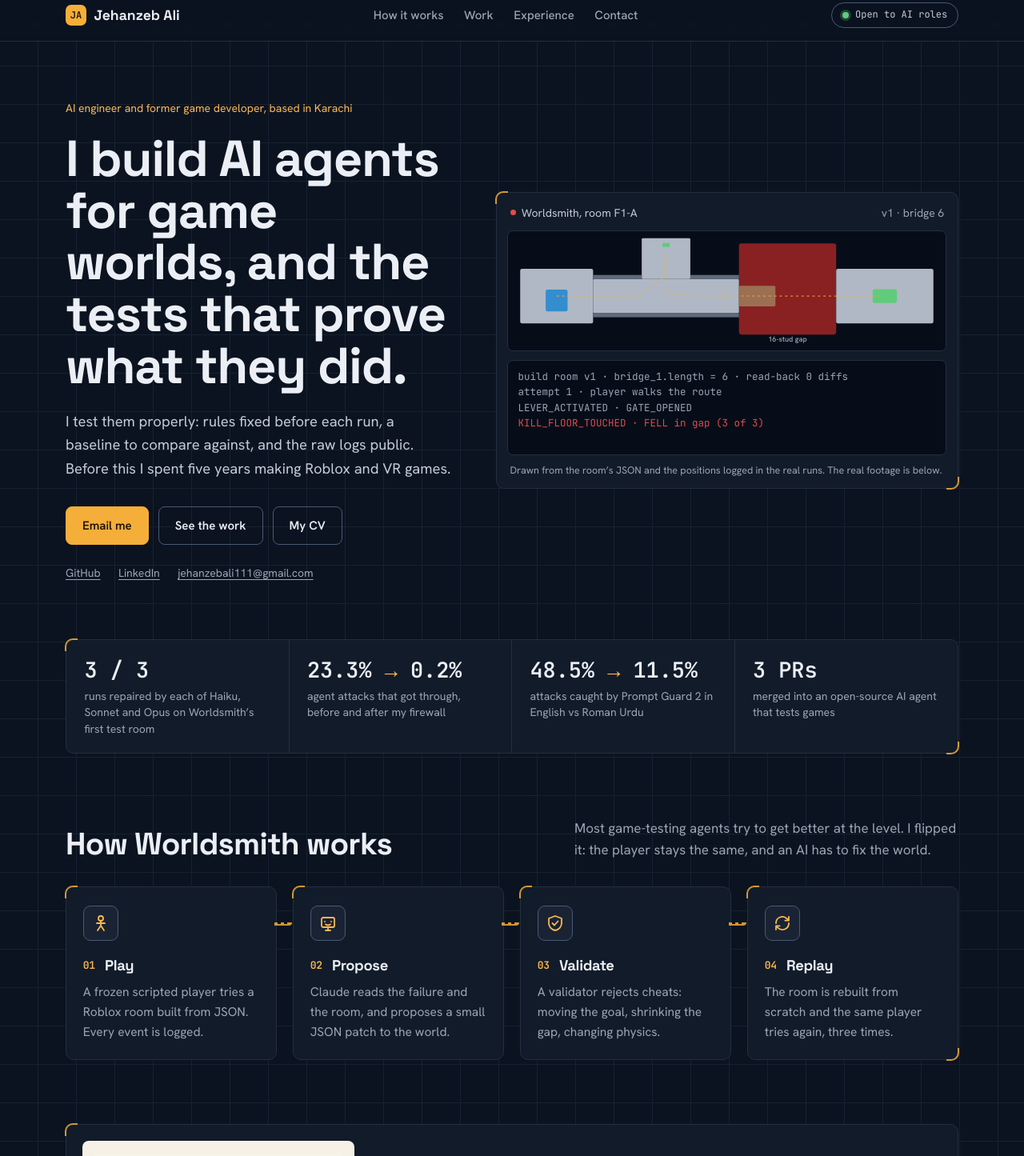
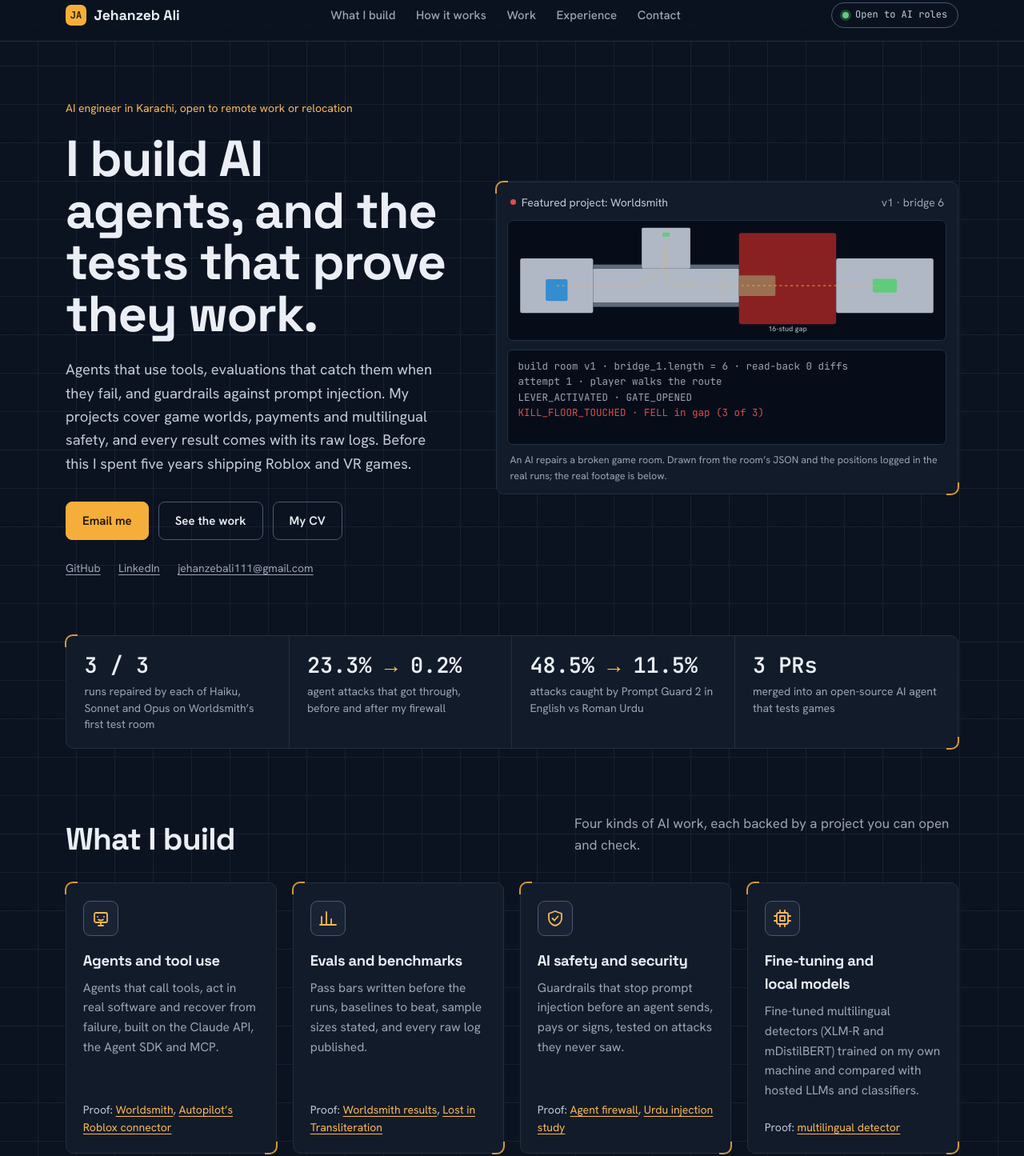
Before and after one commit to JehanzebAli11/portfolio-site, a plain HTML site: page index.html in a window 1280 px wide. Shown: the part 13-1458 px from the top of the page at 80% size. Drawn offline with Linux system fonts and the light colour scheme; grey boxes are pictures that could not be loaded.

Commit message:
Broaden positioning: general AI engineer (agents, evals, safety, fine-tuning) with Worldsmith as the featured project; new What I build section with proof links per capability
Co-Authored-By: Claude Opus 5.5 <noreply@anthropic.com>
Claude-Session: https://claude.ai/code/session_018mBGRVvZhCAo8h4qGMWLBa

```diff
--- a/index.html
+++ b/index.html
@@ -3,11 +3,11 @@
 <head>
 <meta charset="utf-8">
 <meta name="viewport" content="width=device-width, initial-scale=1">
-<title>Jehanzeb Ali: AI engineer for game worlds</title>
-<meta name="description" content="I build AI agents that work inside game engines, and I test them properly. Five years of Roblox and VR games before that.">
+<title>Jehanzeb Ali: AI engineer</title>
+<meta name="description" content="AI engineer: agents that use tools, evals that catch when they fail, and guardrails against prompt injection. Every result links to its raw logs.">
 <link rel="canonical" href="https://jz.business/">
-<meta property="og:title" content="Jehanzeb Ali: AI engineer for game worlds">
-<meta property="og:description" content="AI agents that work inside game engines, and the tests that prove what they did.">
+<meta property="og:title" content="Jehanzeb Ali: AI engineer">
+<meta property="og:description" content="AI agents, evals and guardrails, with the evidence public.">
 <meta property="og:url" content="https://jz.business/">
 <meta property="og:type" content="website">
 <meta property="og:image" content="https://jz.business/episode1-poster.jpg">
@@ -135,6 +135,16 @@ section { padding: 5rem 0 0; }
 .pipe p { color: var(--muted); font-size: 15.5px; margin: 0; }
 .pipe li:not(:last-child)::after { content: ""; position: absolute; top: 2.75rem; right: -1.25rem; width: 1.25rem; height: 2px; background: repeating-linear-gradient(90deg, var(--amber) 0 4px, transparent 4px 8px); }
 
+/* capabilities */
+.caps { display: grid; grid-template-columns: repeat(4, minmax(0, 1fr)); gap: 1.25rem; }
+.caps article { padding: 1.4rem 1.3rem 1.25rem; display: flex; flex-direction: column; }
+.caps .icon { width: 44px; height: 44px; border-radius: 9px; background: var(--panel-2); border: 1px solid var(--line-2); display: grid; place-items: center; margin-bottom: 1rem; }
+.caps .icon svg { width: 24px; height: 24px; stroke: var(--amber-ink); fill: none; stroke-width: 1.8; stroke-linecap: round; stroke-linejoin: round; }
+.caps h3 { font-size: 1.15rem; margin-bottom: 0.45rem; }
+.caps p { color: var(--muted); font-size: 15.5px; }
+.caps .proof { margin: auto 0 0; padding-top: 0.6rem; font-size: 14px; color: var(--fg-2); }
+.caps .proof a { color: var(--amber-ink); }
+
 /* demo */
 .demo { display: grid; grid-template-columns: minmax(0, 340px) minmax(0, 1fr); gap: 2.5rem; align-items: center; padding: 1.25rem; }
 .demo video { border-radius: 8px; background: var(--bg-2); }
@@ -208,6 +218,7 @@ footer { padding: 2.5rem 0 3rem; display: flex; justify-content: space-between;
   .pipe { grid-template-columns: minmax(0, 1fr) minmax(0, 1fr); }
   .pipe li:nth-child(2)::after { display: none; }
   .stack { grid-template-columns: minmax(0, 1fr); }
+  .caps { grid-template-columns: minmax(0, 1fr) minmax(0, 1fr); }
   .contact { grid-template-columns: minmax(0, 1fr); padding: 2rem; }
 }
 @media (max-width: 720px) {
@@ -217,6 +228,7 @@ footer { padding: 2.5rem 0 3rem; display: flex; justify-content: space-between;
   .stats li:nth-child(2) { border-right: 0; }
   .stats li:nth-child(-n+2) { border-bottom: 1px solid var(--line); }
   .pipe { grid-template-columns: minmax(0, 1fr); }
+  .caps { grid-template-columns: minmax(0, 1fr); }
   .pipe li::after { display: none; }
   .demo { grid-template-columns: minmax(0, 1fr); }
   .proj { grid-template-columns: minmax(0, 1fr); }
@@ -231,7 +243,7 @@ footer { padding: 2.5rem 0 3rem; display: flex; justify-content: space-between;
 <header class="top">
   <div class="wrap">
     <a class="mark" href="#top"><i>JA</i>Jehanzeb Ali</a>
-    <nav aria-label="Sections"><a href="#how">How it works</a><a href="#work">Work</a><a href="#exp">Experience</a><a href="#contact">Contact</a></nav>
+    <nav aria-label="Sections"><a href="#skills">What I build</a><a href="#how">How it works</a><a href="#work">Work</a><a href="#exp">Experience</a><a href="#contact">Contact</a></nav>
     <a class="pill" href="#contact">Open to AI roles</a>
   </div>
 </header>
@@ -240,9 +252,9 @@ footer { padding: 2.5rem 0 3rem; display: flex; justify-content: space-between;
 
   <section class="hero" aria-labelledby="hero-h" style="padding-top:4.5rem">
     <div>
-      <p class="label tag">AI engineer and former game developer, based in Karachi</p>
-      <h1 id="hero-h">I build AI agents for game worlds, and the tests that prove what they did.</h1>
-      <p class="intro">I test them properly: rules fixed before each run, a baseline to compare against, and the raw logs public. Before this I spent five years making Roblox and VR games.</p>
+      <p class="label tag">AI engineer in Karachi, open to remote work or relocation</p>
+      <h1 id="hero-h">I build AI agents, and the tests that prove they work.</h1>
+      <p class="intro">Agents that use tools, evaluations that catch them when they fail, and guardrails against prompt injection. My projects cover game worlds, payments and multilingual safety, and every result comes with its raw logs. Before this I spent five years shipping Roblox and VR games.</p>
       <div class="actions">
         <a class="btn primary" href="mailto:jehanzebali111@gmail.com">Email me</a>
         <a class="btn" href="#work">See the work</a>
@@ -252,7 +264,7 @@ footer { padding: 2.5rem 0 3rem; display: flex; justify-content: space-between;
     </div>
 
     <figure class="hud sim" style="margin:0" aria-labelledby="sim-cap">
-      <div class="bar label"><span class="rec">Worldsmith, room F1-A</span><span id="sim-phase">attempt 1</span></div>
+      <div class="bar label"><span class="rec">Featured project: Worldsmith</span><span id="sim-phase">attempt 1</span></div>
       <svg id="room" viewBox="0 0 720 196" role="img" aria-label="Top-down view of the test room: the player walks to the lever, through the gate and onto a short bridge, falls into the gap; after Claude's fix the bridge is 16 studs long and the player reaches the green goal.">
         <rect class="r-pit" x="380" y="20" width="160" height="150" rx="4"/>
         <text class="r-text" x="460" y="182" text-anchor="middle" fill-opacity="0.75">16-stud gap</text>
@@ -272,7 +284,7 @@ footer { padding: 2.5rem 0 3rem; display: flex; justify-content: space-between;
         <circle class="r-player" id="player" cx="80" cy="106.8" r="7"/>
       </svg>
       <div class="log" id="log" aria-live="off"></div>
-      <figcaption class="note" id="sim-cap">Drawn from the room’s JSON and the positions logged in the real runs. The real footage is below.</figcaption>
+      <figcaption class="note" id="sim-cap">An AI repairs a broken game room. Drawn from the room’s JSON and the positions logged in the real runs; the real footage is below.</figcaption>
     </figure>
   </section>
 
@@ -284,6 +296,19 @@ footer { padding: 2.5rem 0 3rem; display: flex; justify-content: space-between;
       <li><b>3 PRs</b><span>merged into an open-source AI agent that tests games</span></li>
     </ul>
   </div>
+
+  <section id="skills" aria-labelledby="skills-h">
+    <div class="sec-head reveal">
+      <div><h2 id="skills-h">What I build</h2></div>
+      <p>Four kinds of AI work, each backed by a project you can open and check.</p>
+    </div>
+    <div class="caps">
+      <article class="hud reveal"><div class="icon"><svg viewBox="0 0 24 24"><rect x="4" y="5" width="16" height="12" rx="2"/><path d="M9 21h6M12 17v4M8 10h.01M16 10h.01M9 13.5c1.8 1.2 4.2 1.2 6 0"/></svg></div><h3>Agents and tool use</h3><p>Agents that call tools, act in real software and recover from failure, built on the Claude API, the Agent SDK and MCP.</p><p class="proof">Proof: <a href="#work">Worldsmith</a>, <a href="https://github.com/ramenvr/autopilot/pull/40">Autopilot’s Roblox connector</a></p></article>
+      <article class="hud reveal"><div class="icon"><svg viewBox="0 0 24 24"><path d="M4 20V10M10 20V4M16 20v-7M22 20H2"/></svg></div><h3>Evals and benchmarks</h3><p>Pass bars written before the runs, baselines to beat, sample sizes stated, and every raw log published.</p><p class="proof">Proof: <a href="https://github.com/JehanzebAli11/worldsmith/blob/main/bundles/experiments/m2_hard_f1a/results.json">Worldsmith results</a>, <a href="https://github.com/JehanzebAli11/lost-in-transliteration">Lost in Transliteration</a></p></article>
+      <article class="hud reveal"><div class="icon"><svg viewBox="0 0 24 24"><path d="M12 3l8 3v6c0 4.5-3.4 8.1-8 9-4.6-.9-8-4.5-8-9V6z"/><path d="M8.5 12l2.5 2.5 4.5-5"/></svg></div><h3>AI safety and security</h3><p>Guardrails that stop prompt injection before an agent sends, pays or signs, tested on attacks they never saw.</p><p class="proof">Proof: <a href="https://github.com/JehanzebAli11/agent-firewall">Agent firewall</a>, <a href="https://github.com/JehanzebAli11/lost-in-transliteration">Urdu injection study</a></p></article>
+      <article class="hud reveal"><div class="icon"><svg viewBox="0 0 24 24"><rect x="5" y="5" width="14" height="14" rx="2"/><path d="M9 9h6v6H9zM9 2v3M15 2v3M9 19v3M15 19v3M2 9h3M2 15h3M19 9h3M19 15h3"/></svg></div><h3>Fine-tuning and local models</h3><p>Fine-tuned multilingual detectors (XLM-R and mDistilBERT) trained on my own machine and compared with hosted LLMs and classifiers.</p><p class="proof">Proof: <a href="https://github.com/JehanzebAli11/lost-in-transliteration">multilingual detector</a></p></article>
+    </div>
+  </section>
 
   <section id="how" aria-labelledby="how-h">
     <div class="sec-head reveal">
@@ -389,8 +414,8 @@ footer { padding: 2.5rem 0 3rem; display: flex; justify-content: space-between;
   <section id="contact" aria-labelledby="contact-h" style="padding-top:0">
     <div class="hud contact reveal">
       <div>
-        <h2 id="contact-h">Hiring for AI agents, evals or game AI?</h2>
-        <p>I’m based in Karachi and happy to work remotely or relocate. The fastest way to reach me is email.</p>
+        <h2 id="contact-h">Hiring an AI engineer?</h2>
+        <p>Agents, evaluation, AI safety, or AI for games. I’m based in Karachi and happy to work remotely or relocate. The fastest way to reach me is email.</p>
       </div>
       <div class="actions">
         <a class="btn primary" href="mailto:jehanzebali111@gmail.com">jehanzebali111@gmail.com</a>
```
